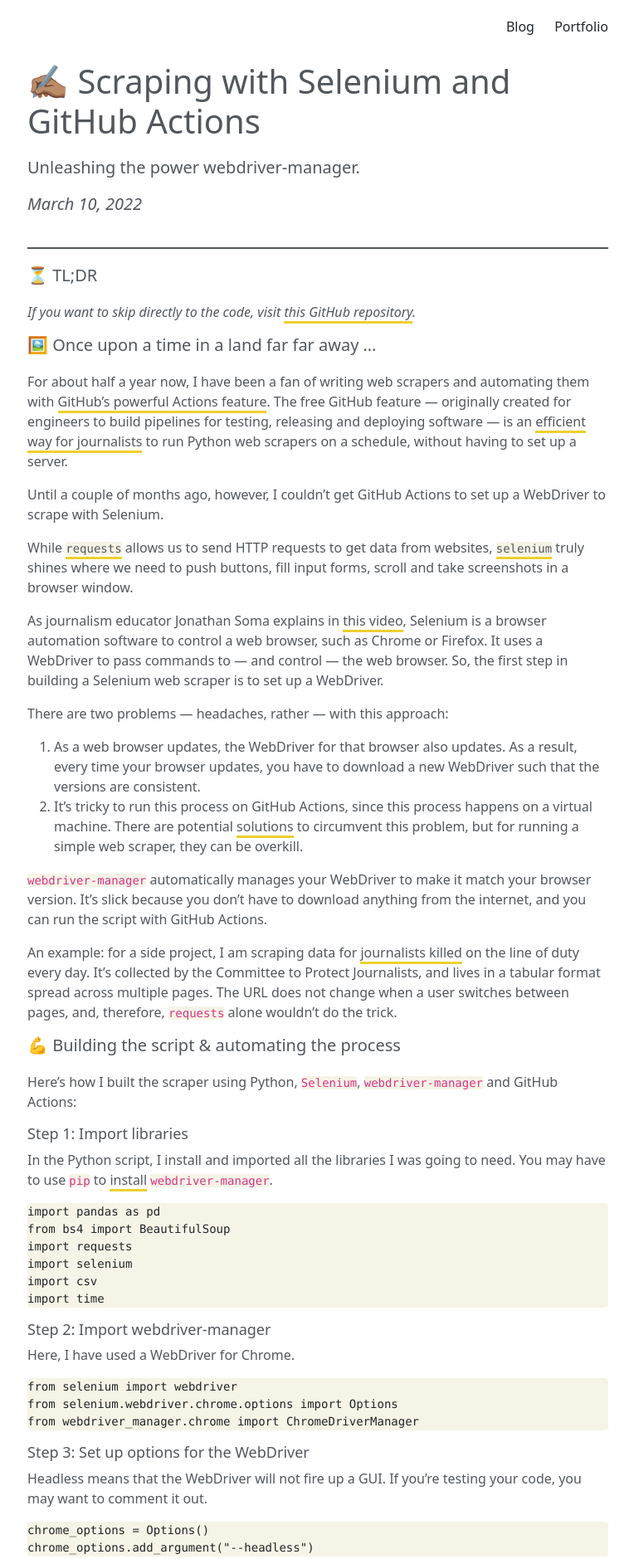
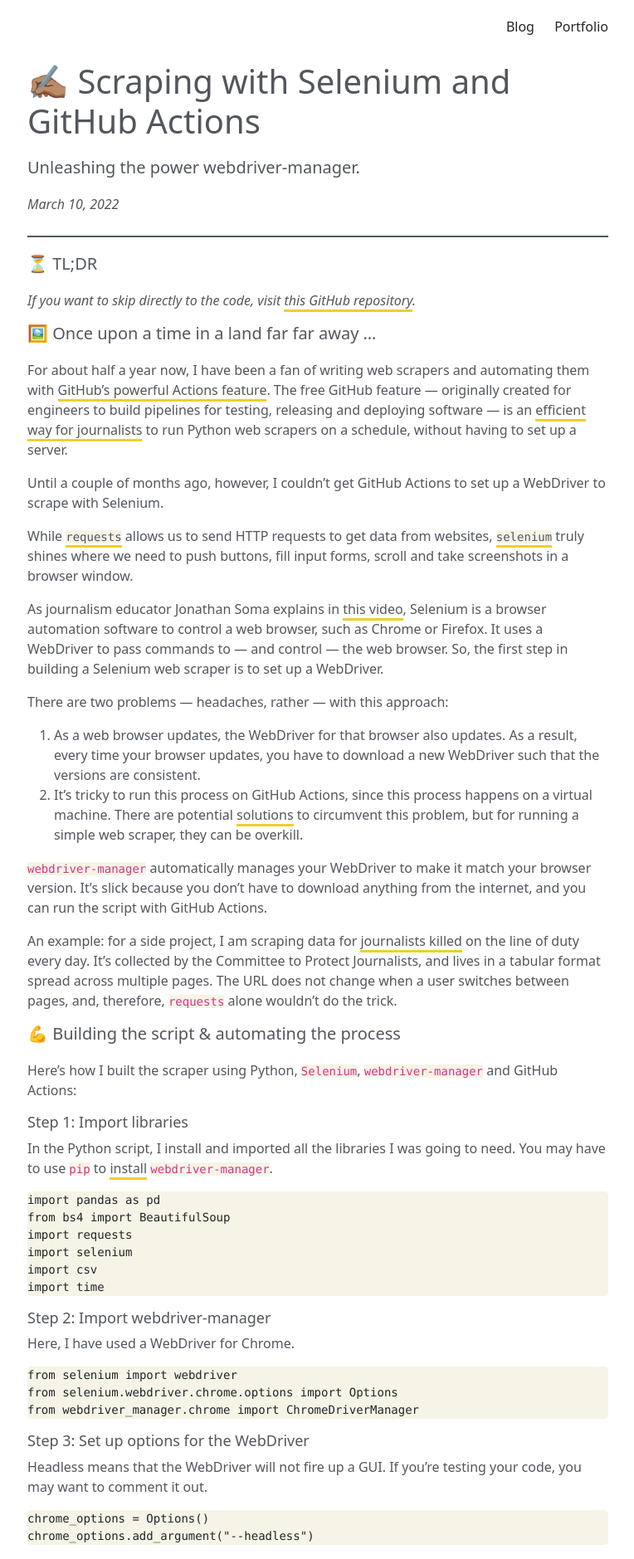
Before and after one commit to aadittambe/blog, a Jekyll site: the page built from _posts/2022-03-10-selenium-github-actions.md, in a window 1280 px wide. Shown: the top 1879 px of the page at 83% size, without its empty margins (257-1021 px from the left). Built offline with Jekyll 4.4.1, drawn with Linux system fonts in a browser that asks for light colours; nearby versions of some CDN libraries.

Commit message:
update date style

```diff
--- a/_layouts/post.html
+++ b/_layouts/post.html
@@ -33,7 +33,7 @@
       <div id="head">
         <h1>✍🏽 {{ page.title }}</h1>
         <h2>{{ page.description }}</h2>
-        <h2><em>{{ page.date | date: "%B %-d, %Y"}}</em></h2>
+        <p><em>{{ page.date | date: "%B %-d, %Y"}}</em></p>
       </div>
       <div id="post-content">{{content}}</div>
       <footer>
```
